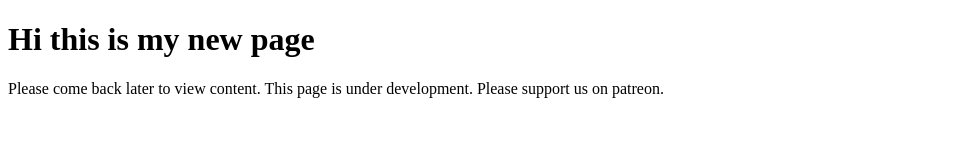
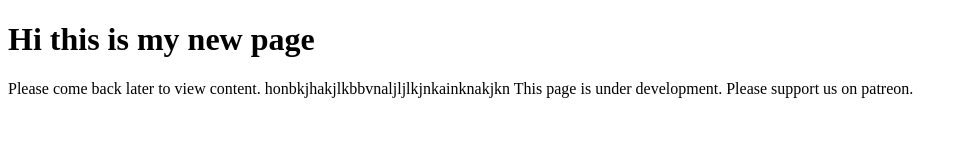
Before and after one commit to Krishnasaianumandla/jestTest, a plain HTML site: page first.html in a window 1280 px wide. Shown: the whole page, without its empty margins (0-968 px from the left). Drawn offline with Linux system fonts and the light colour scheme.

Commit message:
Deploying to gh-pages from @ Krishnasaianumandla/jestTest@96182257021b640b11cfe0fad65e5c1ba6af7ded 🚀

```diff
--- a/first.html
+++ b/first.html
@@ -1 +1 @@
-<!DOCTYPE html><html lang="en"><head><meta charset="UTF-8"><meta http-equiv="X-UA-Compatible" content="IE=edge"><meta name="viewport" content="width=device-width, initial-scale=1.0"><title>Document</title></head><body> <h1>Hi this is my new page</h1> <p>Please come back later to view content. This page is under development. Please support us on patreon.</p> </body></html>
+<!DOCTYPE html><html lang="en"><head><meta charset="UTF-8"><meta http-equiv="X-UA-Compatible" content="IE=edge"><meta name="viewport" content="width=device-width, initial-scale=1.0"><title>Document</title></head><body> <h1>Hi this is my new page</h1> <p>Please come back later to view content. honbkjhakjlkbbvnaljljlkjnkainknakjkn This page is under development. Please support us on patreon.</p> </body></html>
```
